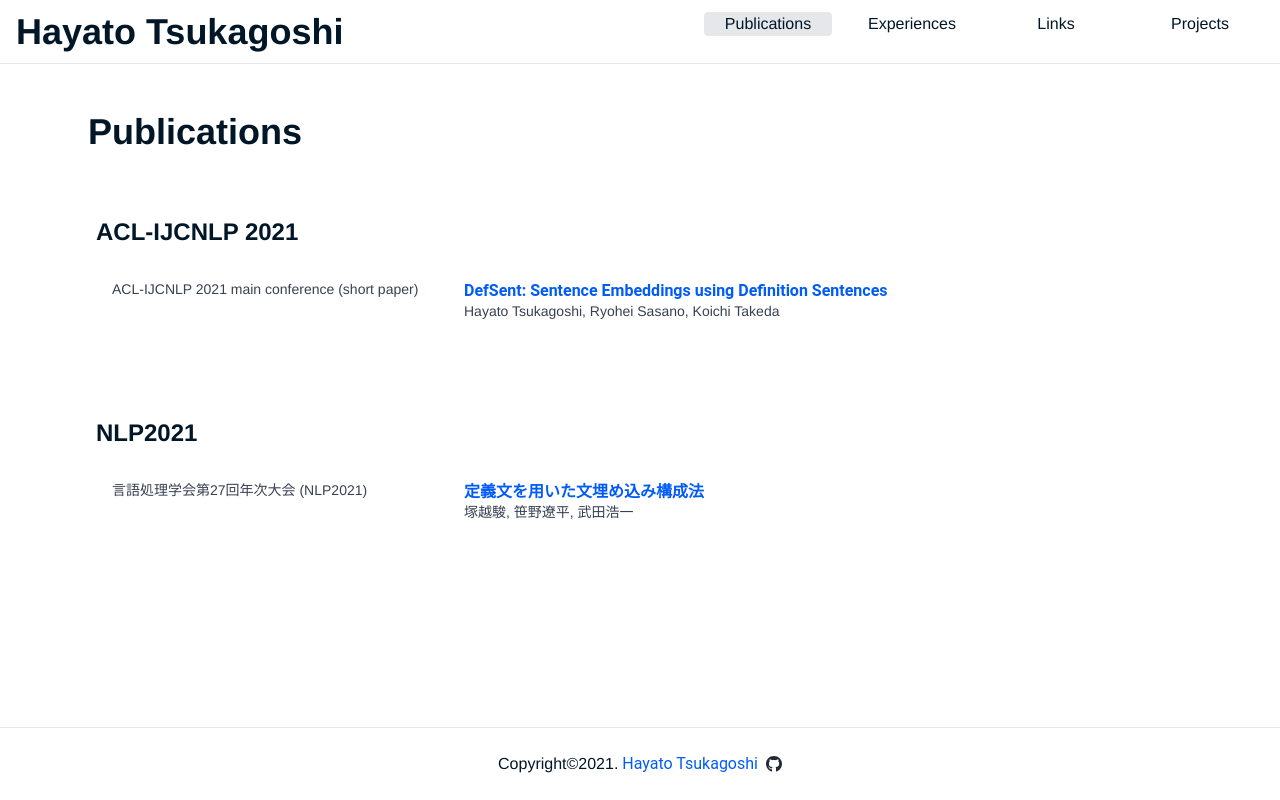
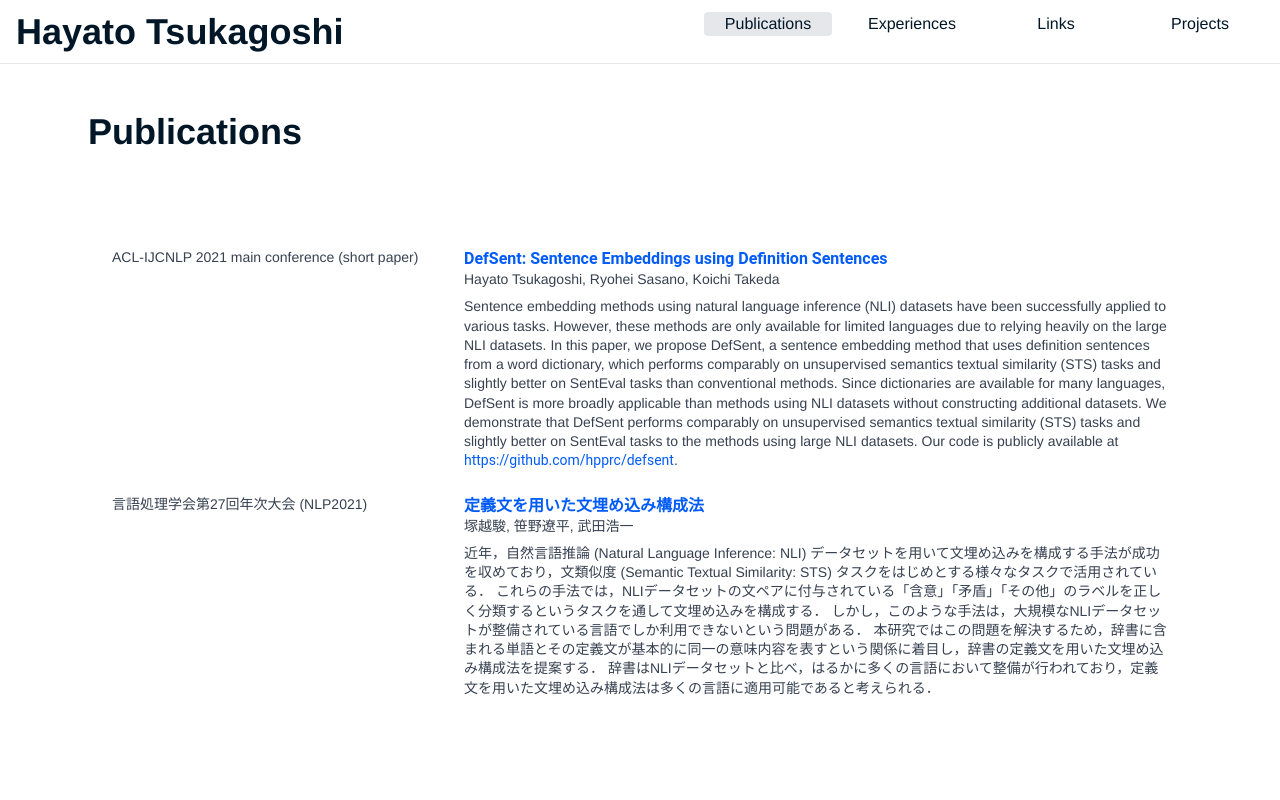
Before and after one commit to hppRC/hppRC.github.io, a Next.js app: page /publications in a window 1280 px wide. Shown: the top 800 px of the page. Built offline with nearby package versions, Linux system fonts and the light colour scheme.

Commit message:
🥺chore

```diff
--- a/src/components/organized-resource.tsx
+++ b/src/components/organized-resource.tsx
@@ -6,7 +6,7 @@ type InnerProps = {
 };
 
 export const OrganizedResource: React.FCX<InnerProps> = ({
-  resource: { title, period, text, relatedLink },
+  resource: { title, period, text, relatedLink, additionalHtml },
   bold,
 }) => (
   <li className="my-4 lg:my-4 flex flex-col lg:flex-row">
@@ -28,6 +28,14 @@ export const OrganizedResource: React.FCX<InnerProps> = ({
       <p className="leading-tight lg:leading-snug text-xs lg:text-sm text-gray-700">
         {text}
       </p>
+      {additionalHtml && (
+        <div
+          className="my-2 leading-tight lg:leading-snug text-xs lg:text-sm text-gray-700"
+          dangerouslySetInnerHTML={{
+            __html: additionalHtml,
+          }}
+        />
+      )}
     </div>
   </li>
 );
--- a/src/pages/publications.tsx
+++ b/src/pages/publications.tsx
@@ -1,20 +1,28 @@
 import { ResourcesSection } from "src/components";
 
-const nlp2021Publications: ReadonlyArray<Resource> = [
+const Publications: ReadonlyArray<Resource> = [
+  {
+    title: `DefSent: Sentence Embeddings using Definition Sentences`,
+    period: `ACL-IJCNLP 2021 main conference (short paper)`,
+    text: `Hayato Tsukagoshi, Ryohei Sasano, Koichi Takeda`,
+    relatedLink: `https://aclanthology.org/2021.acl-short.52/`,
+    additionalHtml: `Sentence embedding methods using natural language inference (NLI) datasets have been successfully applied to various tasks.
+However, these methods are only available for limited languages due to relying heavily on the large NLI datasets.
+In this paper, we propose DefSent, a sentence embedding method that uses definition sentences from a word dictionary, which performs comparably on unsupervised semantics textual similarity (STS) tasks and slightly better on SentEval tasks than conventional methods.
+Since dictionaries are available for many languages, DefSent is more broadly applicable than methods using NLI datasets without constructing additional datasets.
+We demonstrate that DefSent performs comparably on unsupervised semantics textual similarity (STS) tasks and slightly better on SentEval tasks to the methods using large NLI datasets.
+Our code is publicly available at <a href="https://github.com/hpprc/defsent">https://github.com/hpprc/defsent</a>.`,
+  },
   {
     title: `定義文を用いた文埋め込み構成法`,
     period: `言語処理学会第27回年次大会 (NLP2021)`,
     text: `塚越駿, 笹野遼平, 武田浩一`,
     relatedLink: `https://www.anlp.jp/proceedings/annual_meeting/2021/pdf_dir/C4-2.pdf`,
-  },
-];
-
-const ACLIJCNLP2021Publications: ReadonlyArray<Resource> = [
-  {
-    title: `DefSent: Sentence Embeddings using Definition Sentences`,
-    period: `ACL-IJCNLP 2021 main conference (short paper)`,
-    text: `Hayato Tsukagoshi, Ryohei Sasano, Koichi Takeda`,
-    relatedLink: `https://aclanthology.org/2021.acl-short.52/`,
+    additionalHtml: `近年，自然言語推論 (Natural Language Inference: NLI) データセットを用いて文埋め込みを構成する手法が成功を収めており，文類似度 (Semantic Textual Similarity: STS) タスクをはじめとする様々なタスクで活用されている．
+これらの手法では，NLIデータセットの文ペアに付与されている「含意」「矛盾」「その他」のラベルを正しく分類するというタスクを通して文埋め込みを構成する．
+しかし，このような手法は，大規模なNLIデータセットが整備されている言語でしか利用できないという問題がある．
+本研究ではこの問題を解決するため，辞書に含まれる単語とその定義文が基本的に同一の意味内容を表すという関係に着目し，辞書の定義文を用いた文埋め込み構成法を提案する．
+辞書はNLIデータセットと比べ，はるかに多くの言語において整備が行われており，定義文を用いた文埋め込み構成法は多くの言語に適用可能であると考えられる．`,
   },
 ];
 
@@ -23,12 +31,7 @@ const Component: React.FCX = () => (
     <section className="my-4">
       <h2 className="-ml-2 font-bold text-2xl lg:text-4xl">Publications</h2>
     </section>
-    <ResourcesSection
-      title="ACL-IJCNLP 2021"
-      resources={ACLIJCNLP2021Publications}
-      bold
-    />
-    <ResourcesSection title="NLP2021" resources={nlp2021Publications} bold />
+    <ResourcesSection title="" resources={Publications} bold />
   </>
 );
 
--- a/src/types/index.d.ts
+++ b/src/types/index.d.ts
@@ -12,4 +12,5 @@ type Resource = {
   period: string;
   text?: string;
   relatedLink?: string;
+  additionalHtml?: string;
 };
```
